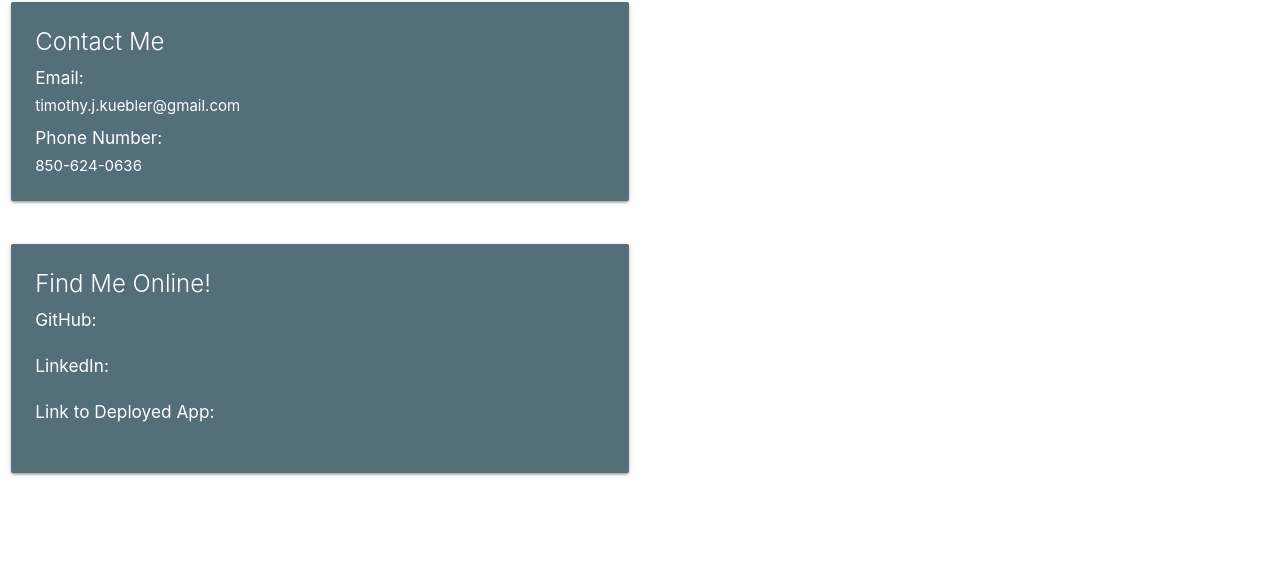
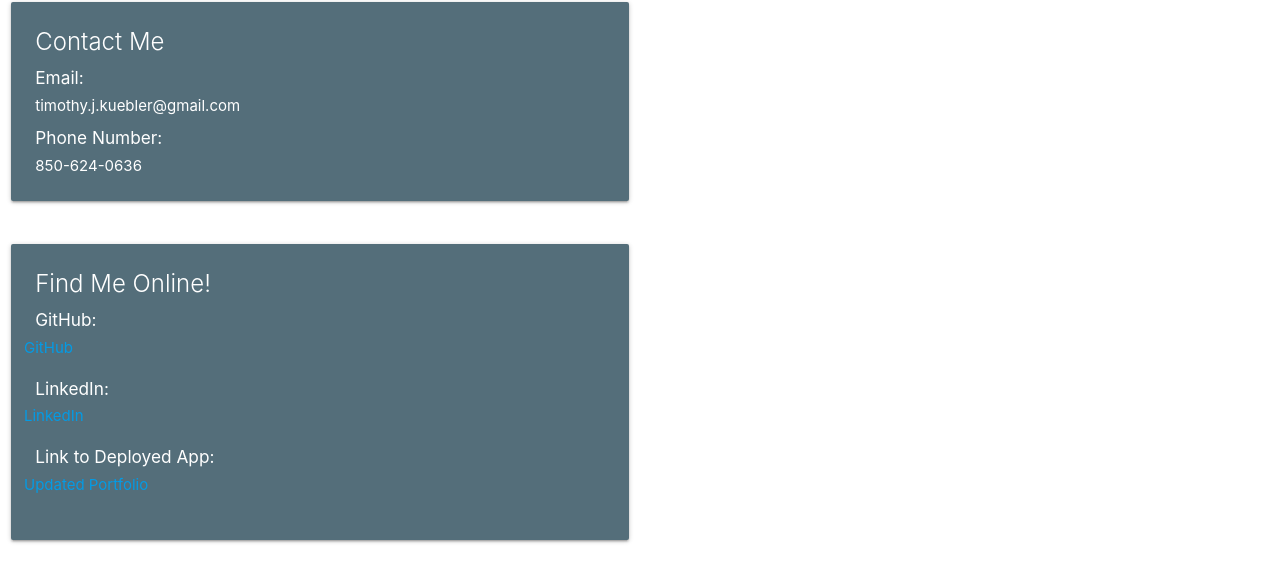
Before and after one commit to tkuebler12/UpdatedPortfolioP2, a plain HTML site: page contact.html in a window 1280 px wide. Shown: the part 70-652 px from the top of the page. Drawn offline with nearby package versions, Linux system fonts and the light colour scheme.

Commit message:
fixed links in contacts

```diff
--- a/contact.html
+++ b/contact.html
@@ -46,15 +46,15 @@
           <span class="card-title">Find Me Online!</span>
           <h6>GitHub:</h6>
           <div class="row">
-            <a href="https://github.com/tkuebler12"></a>
+            <a href="https://github.com/tkuebler12" target="_blank">GitHub</a>
           </div>
           <h6>LinkedIn:</h6>
           <div class="row">
-            <a href="https://www.linkedin.com/in/timothy-kuebler-453490200/"></a>
+            <a href="https://www.linkedin.com/in/timothy-kuebler-453490200/" target="_blank">LinkedIn</a>
           </div>
           <h6>Link to Deployed App:</h6>
           <div class="row">
-              <a href="https://tkuebler12.github.io/UpdatedPortfolioP2/"></a>
+              <a href="https://tkuebler12.github.io/UpdatedPortfolioP2/" target="_blank">Updated Portfolio</a>
           </div>
 
         </div>
```
